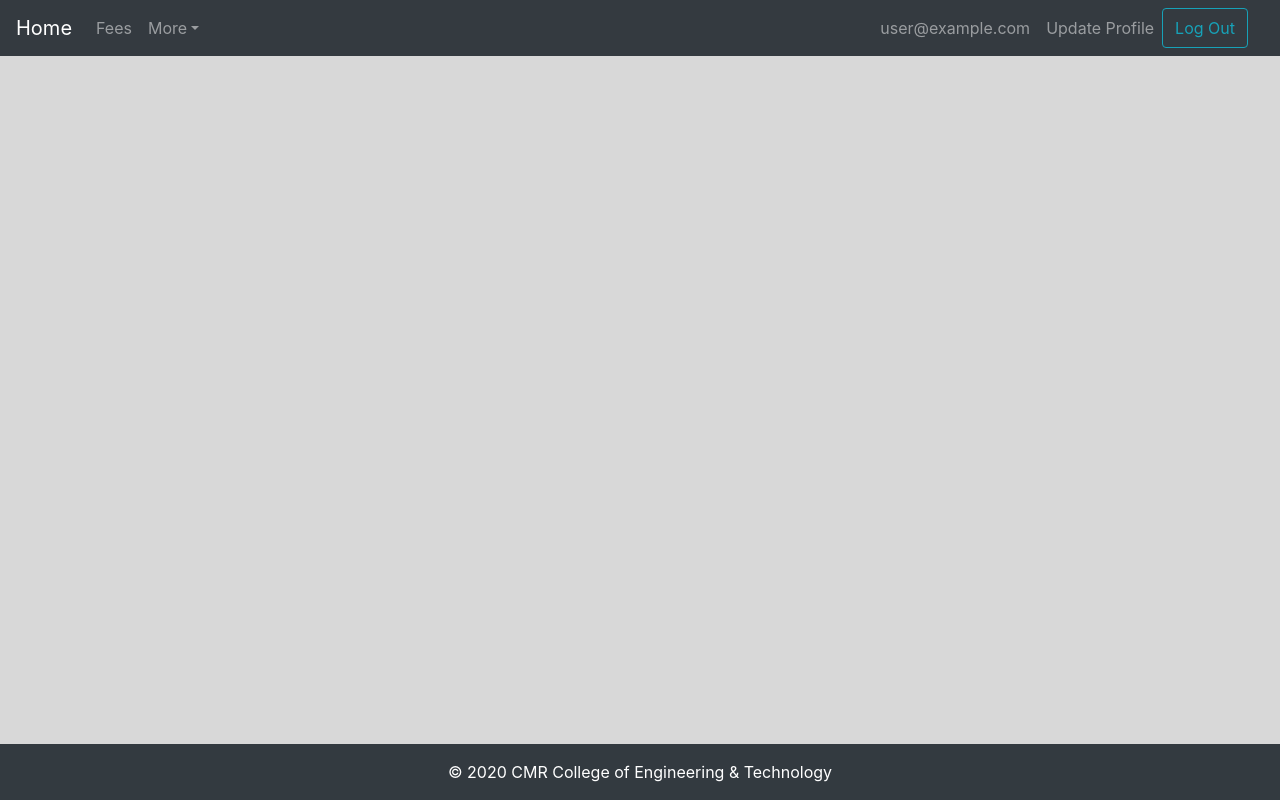
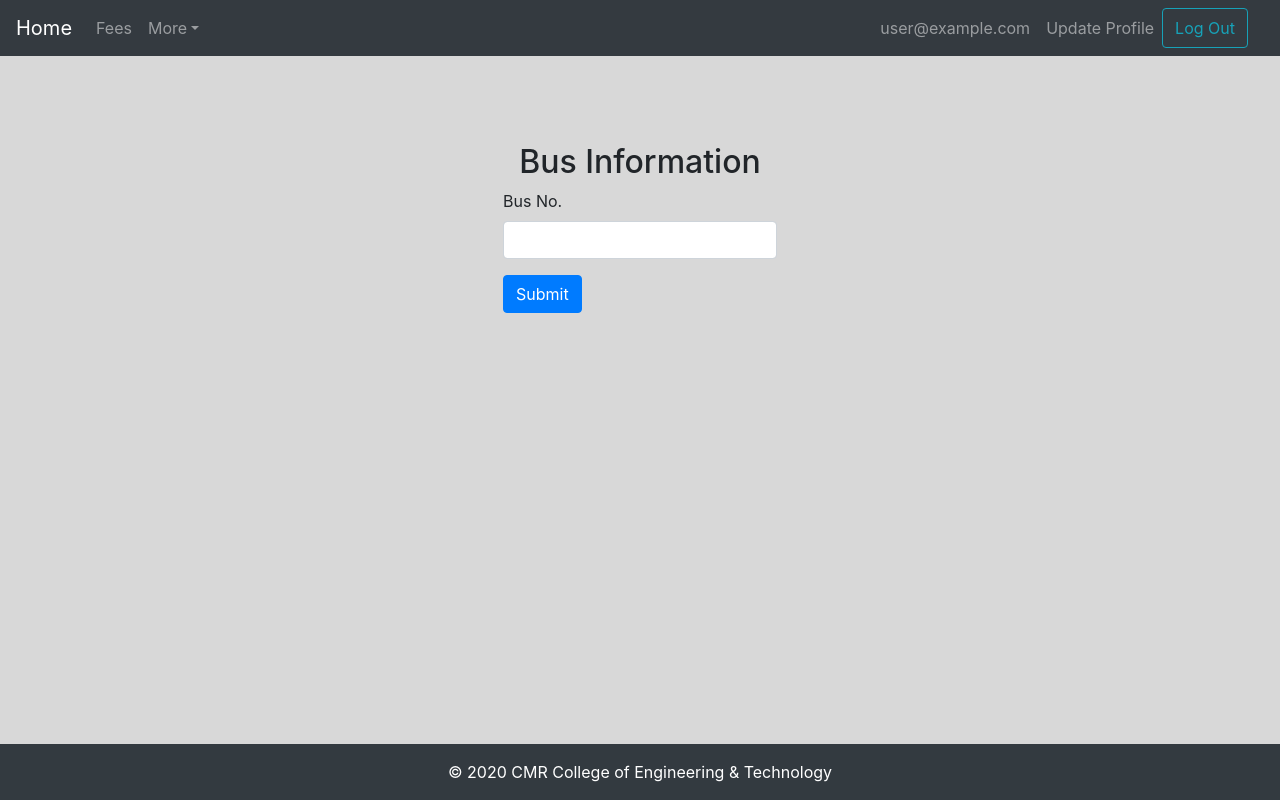
Before and after one commit to ImAvinashSharma/cmrcet-bus-app-v1, a React (Create React App) app: page /fees in a window 1280 px wide. Built offline with nearby package versions, Linux system fonts and the light colour scheme; no server answers; sample sign-in values are in the browser's storage.

Commit message:
final build

```diff
--- a/src/components/Dashboard.js
+++ b/src/components/Dashboard.js
@@ -9,13 +9,19 @@ export default function Dashboard() {
   // eslint-disable-next-line
   const [type, setType] = useState("danger");
   // eslint-disable-next-line
+  const [alert, setAlert] = useState(true);
+  // eslint-disable-next-line
   const [message, setMessage] = useState(
     "Oops! You have not paid the fees yet!"
   );
   return (
     <>
       <Header />
-      <AlertDismissibleExample type={type} message={message} />
+      {alert ? (
+        <></>
+      ) : (
+        <AlertDismissibleExample type={type} message={message} />
+      )}
       <h2 className="text-center mt-4 mb-4">
         <strong>Profile</strong>
       </h2>
--- a/src/components/Fees.js
+++ b/src/components/Fees.js
@@ -1,16 +1,53 @@
-import React from "react";
-// import firebase from "firebase/app";
-import "firebase/firestore";
+import React, { useState, useRef } from "react";
+import payData from "./assets/pay.json";
 import Header from "./Header";
 import Footer from "./Footer";
-
-// const firestore = firebase.firestore();
+import { Button, Alert, Form } from "react-bootstrap";
 
 export default function Fees() {
+  const [error1, setError1] = useState("");
+  const searchRef = useRef();
+  const [payinfo, setpayinfo] = useState("");
+  const [data, setData] = useState(payData);
+  function handleSubmit(e) {
+    e.preventDefault();
+    setError1("");
+    let bn = searchRef.current.value - 1;
+    if (bn < 3) {
+      if (data[bn].status === true) {
+        const binfo = ["Paid  ➡️ ", data[bn].id];
+        setpayinfo(binfo);
+      } else {
+        const binfo = ["Not Paid  ➡️ ", data[bn].id];
+        setData(null);
+        setError1(binfo);
+      }
+    } else {
+      setError1("Not valid");
+    }
+  }
   return (
     <>
       <Header />
-      {/* <div>fees </div> */}
+      <div
+        className="d-flex flex-column align-items-center justify-content-center"
+        style={{ minHeight: "43vh" }}
+      >
+        <h2>Bus Information</h2>
+        <Form onSubmit={handleSubmit}>
+          <Form.Group id="text">
+            <Form.Label>Bus No.</Form.Label>
+            <Form.Control type="text" ref={searchRef} required />
+          </Form.Group>
+          <div className="mb-3">
+            {error1 ? <Alert variant="danger">{error1}</Alert> : payinfo}
+            <></>
+          </div>
+          <Button variant="primary" type="submit">
+            Submit
+          </Button>
+        </Form>
+      </div>
       <Footer />
     </>
   );
--- a/src/components/assets/pay.json
+++ b/src/components/assets/pay.json
@@ -1,5 +1,5 @@
 [
-  { "id": "19H51A0597", "status": true },
-  { "id": "19H51A0596", "status": true },
-  { "id": "19H51A0598", "status": false }
+  { "rno": "1", "id": "19H51A0597", "status": true },
+  { "rno": "2", "id": "19H51A0596", "status": true },
+  { "rno": "3", "id": "19H51A0598", "status": false }
 ]
```
